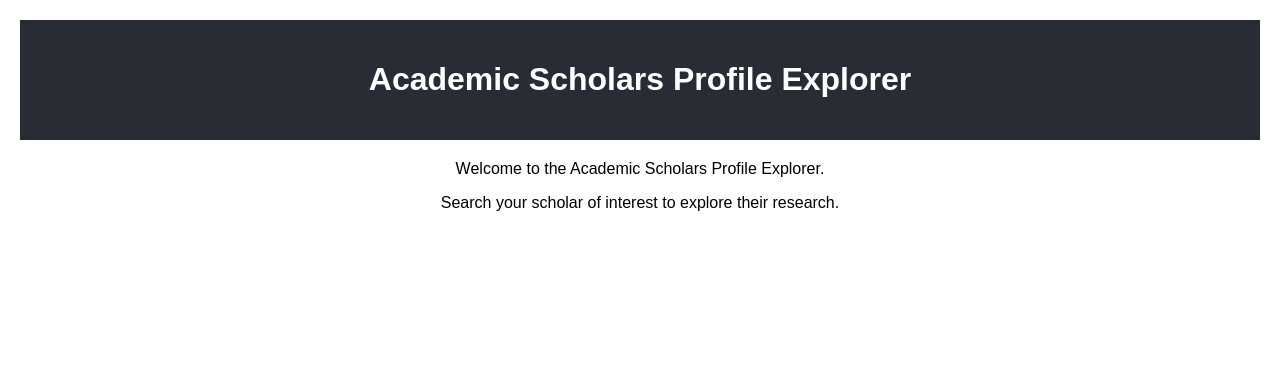
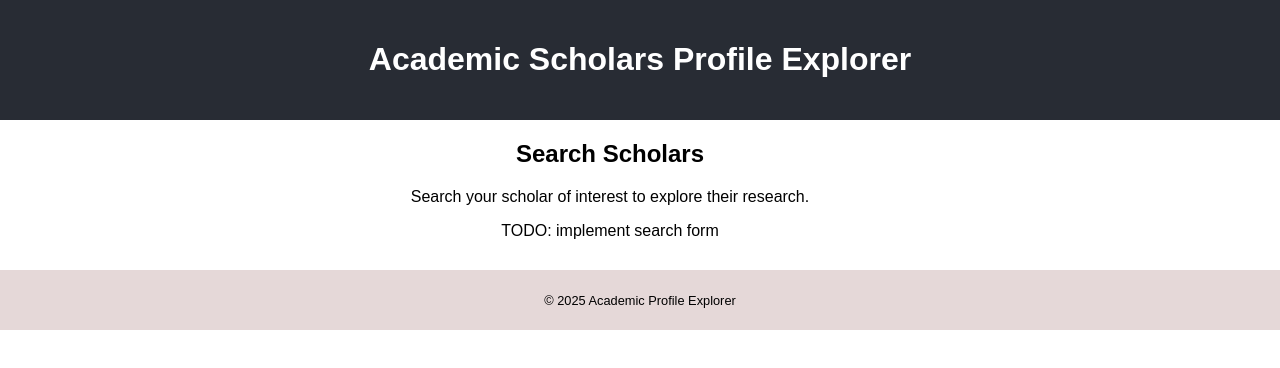
Before and after one commit to Prof-Rosario-UCLA/team20, a React (Create React App) app: page / in a window 1280 px wide. Shown: the top 368 px of the page. Built offline with nearby package versions, Linux system fonts and the light colour scheme.

Commit message:
Add search

```diff
--- a/src/App.css
+++ b/src/App.css
@@ -1,6 +1,5 @@
 .App {
   text-align: center;
-  padding: 20px;
 }
 
 .App-header {
@@ -9,3 +8,19 @@
   padding: 20px;
   margin-bottom: 20px;
 }
+
+main {
+  max-width: 1200px;
+  padding: 0 10px;
+}
+
+section {
+  margin-bottom: 30px;
+}
+
+footer {
+  margin-top: 30px;
+  padding: 10px;
+  background-color: #e5d8d8;
+  font-size: 0.8rem;
+}
--- a/src/App.js
+++ b/src/App.js
@@ -1,3 +1,4 @@
+// App.js
 import React from 'react';
 import './App.css';
 
@@ -7,8 +8,20 @@ function App() {
       <header className="App-header">
         <h1>Academic Scholars Profile Explorer</h1>
       </header>
-      <p>Welcome to the Academic Scholars Profile Explorer.</p>
-      <p>Search your scholar of interest to explore their research.</p>
+
+      <main>
+        <section id="search" aria-label="Scholar Search">
+          <h2>Search Scholars</h2>
+          <p>Search your scholar of interest to explore their research.</p>
+          <div role="search">
+            <p>TODO: implement search form</p>
+          </div>
+        </section>
+      </main>
+
+      <footer>
+        <p>&copy; 2025 Academic Profile Explorer</p>
+      </footer>
     </div>
   );
 }
```
